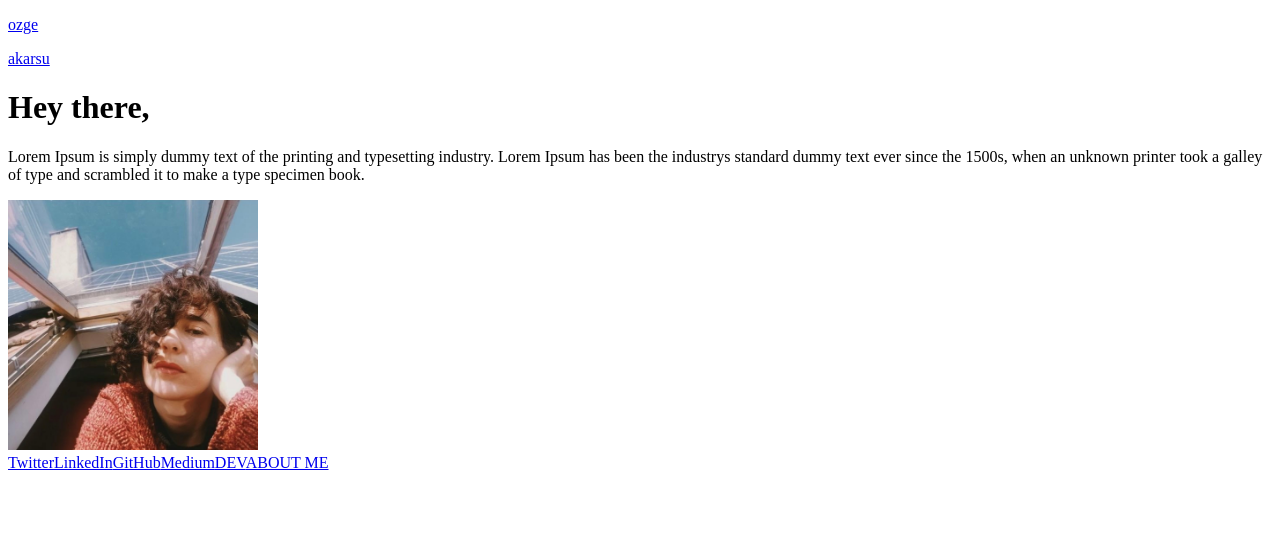
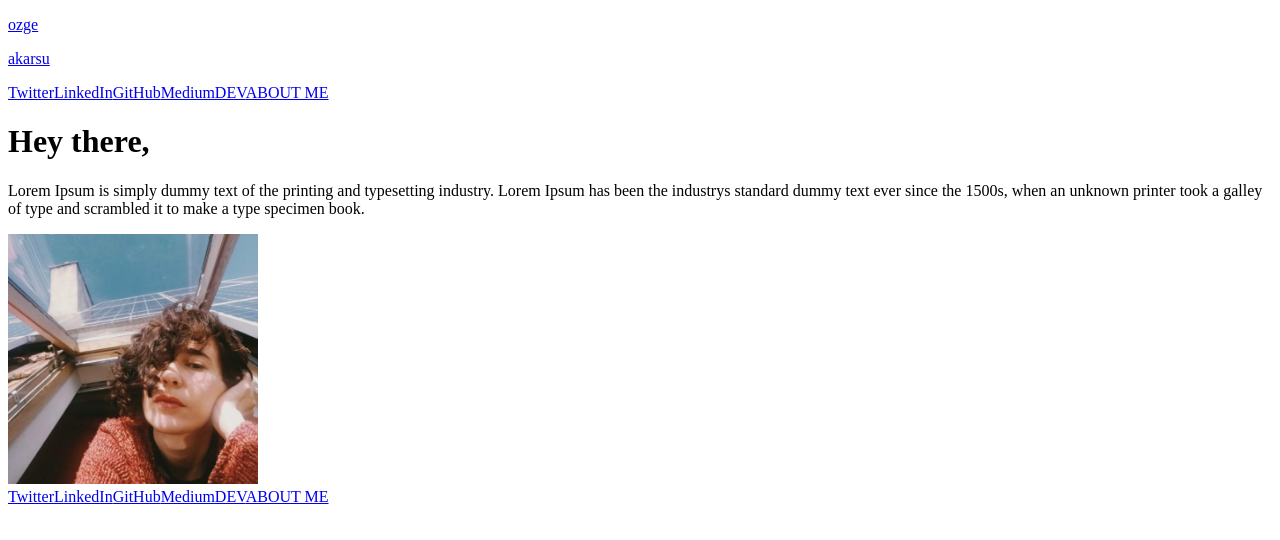
Before and after one commit to kurumlu/ozge-akarsu, a Next.js app: page / in a window 1280 px wide. Shown: the top 540 px of the page. Built offline with nearby package versions, Linux system fonts and the light colour scheme.

Commit message:
init 1-2-3-4 blocks

```diff
--- a/components/navigation.tsx
+++ b/components/navigation.tsx
@@ -1,5 +1,5 @@
-import Link from "next/link";
-import React from "react";
+import Link from 'next/link';
+import React from 'react';
 
 const Navigation = () => {
   return (
@@ -8,13 +8,65 @@ const Navigation = () => {
         <Link href="/">
           <a
             className={
-              "font-kate text-6xl leading-relaxed  font-bold tracking-wider transition-colors text-gray-900 hover:text-sky-500 capitalize dark:text-white"
+              'font-kate text-6xl leading-relaxed  font-bold tracking-wider transition-colors text-gray-900 hover:text-sky-500 capitalize dark:text-white'
             }
           >
             <p>ozge</p>
-            <p className={"pl-16"}>akarsu</p>
+            <p className={'pl-16'}>akarsu</p>
           </a>
         </Link>
+      </div>
+      <div className="flex flex-col justify-between lg:flex-row items-center">
+        <div className=" font-raleway flex flex-wrap pt-2 sm:space-x-4 space-x-2 font-medium lg:pt-0">
+          <a
+            href="#"
+            className={'transition-colors hover:text-yellow-500'}
+            target="_blank"
+            rel="noreferrer"
+          >
+            Twitter
+          </a>
+          <a
+            href="#"
+            className={'transition-colors hover:text-yellow-500'}
+            target="_blank"
+            rel="noreferrer"
+          >
+            LinkedIn
+          </a>
+          <a
+            href="#"
+            className={'transition-colors hover:text-yellow-500'}
+            target="_blank"
+            rel="noreferrer"
+          >
+            GitHub
+          </a>
+          <a
+            href="#"
+            className={'transition-colors hover:text-yellow-500'}
+            target="_blank"
+            rel="noreferrer"
+          >
+            Medium
+          </a>
+          <a
+            href="#"
+            className={'transition-colors hover:text-yellow-500'}
+            target="_blank"
+            rel="noreferrer"
+          >
+            DEV
+          </a>
+          <a
+            href="/aboutMe"
+            className={'transition-colors hover:text-yellow-500'}
+            target="_blank"
+            rel="noreferrer"
+          >
+            ABOUT ME
+          </a>
+        </div>
       </div>
     </div>
   );
```
Also changed, not shown: tailwind.config.js (+25 -7 lines).
